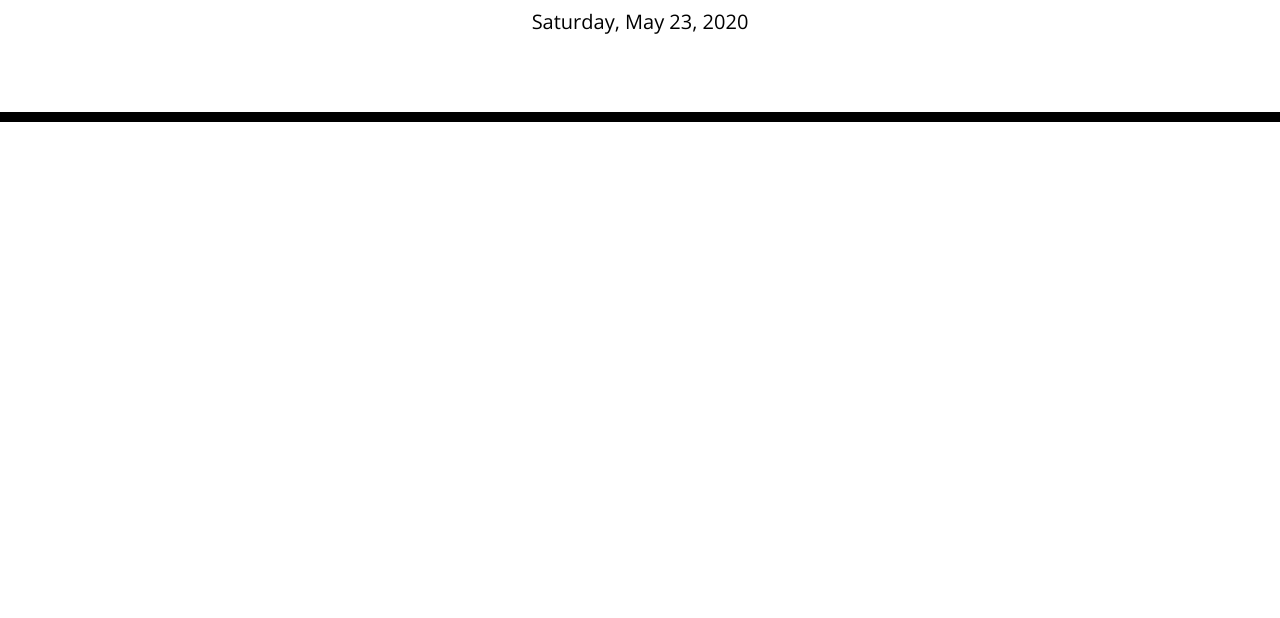
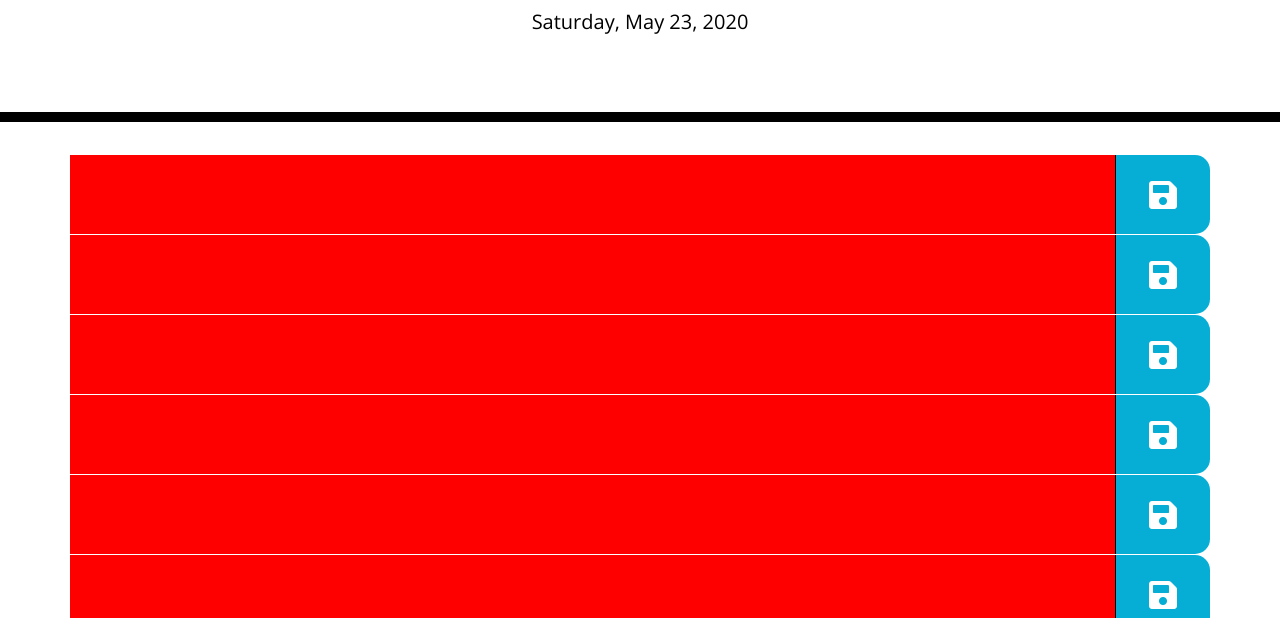
Before and after one commit to rad-a/work-day-scheduler, a plain HTML site: page index.html in a window 1280 px wide. Shown: the part 182-800 px from the top of the page. Drawn offline with nearby package versions, Linux system fonts and the light colour scheme.

Commit message:
Created schedule with description area and save button

```diff
--- a/assets/css/style.css
+++ b/assets/css/style.css
@@ -1,16 +1,20 @@
+/*ADD MEDIA QUERIES IF FINISHED ON TIME */
+
 body {
-    font-family: 'Open Sans', sans-serif;
+  font-family: "Open Sans", sans-serif;
   font-size: 16px;
   line-height: 1;
 }
 
-  textarea{
+textarea {
   background: transparent;
   border: none;
   resize: none;
   color: #000000;
-    border-left: 1px solid black;
-    padding: 10px;
+  padding: 15px;
+  width: 100%;
+  height: 100%;
+  outline: none;
 }
 
 .jumbotron {
@@ -21,26 +25,32 @@ body {
   border-bottom: 10px solid black;
 }
 
-  .description{
+.description {
   white-space: pre-wrap;
 }
 
-  .time-block{
+.time-block {
   text-align: center;
   border-radius: 15px;
+
 }
 
 .row {
   white-space: pre-wrap;
   height: 80px;
-    border-top: 1px solid white;;
+  border-top: 1px solid white;
+
 }
 
 .hour {
   background-color: #ffffff;
   color: #000000;
   border-top: 1px dashed #000000;
+  display: flex;
+  justify-content: flex-end;
 }
+/* REVISIT */
+
 
 .past {
   background-color: #d3d3d3;
@@ -61,11 +71,18 @@ body {
   border-left: 1px solid black;
   border-top-right-radius: 15px;
   border-bottom-right-radius: 15px;
-    background-color: #06AED5;
+  background-color: #06aed5;
   color: white;
+  display: flex;
+  justify-content: center;
+  align-items: center;
 }
 
 .saveBtn i:hover {
   font-size: 20px;
-    transition: all .3s ease-in-out;
+  transition: all 0.3s ease-in-out;
 }
+
+.col {
+  background-color: red;
+}
--- a/assets/js/script.js
+++ b/assets/js/script.js
@@ -7,16 +7,16 @@
 //TODO
 //2. Variable for timeblocks
 //3. Create timeblocks
-    //3a. Assign each timeblock a moment()
-    //3b. Append timeblocks to container div
+//3a. Assign each timeblock a moment()
+//3b. Append timeblocks to container div
 
 // WHEN I view the timeblocks for that day
 // THEN each timeblock is color coded to indicate whether it is in the past, present, or future
 //TODO
 //4. Variables for current timeblock state
-    //4a. Designate color for timeblock < current time
-    //4b. Color for timeblock = current time
-    //4c. Color for timeblock > current time
+//4a. Designate color for timeblock < current time
+//4b. Color for timeblock = current time
+//4c. Color for timeblock > current time
 // WHEN I click into a timeblock
 // THEN I can enter an event
 //TODO
@@ -32,22 +32,88 @@
 //7. Write a JSON.parse statement to retrieve object upon load
 //7a. obj = JSON.parse(localStorage.yourObject || "{}");
 
-
-//Declare DOM Variables
-let currentDay = document.getElementById('currentDay');
-let  timeBlockArea = document.querySelector('.container');
 //current Date + Time
-let now = moment();
 
 //Functions
 
-$(document).ready(function() {
-//Translate currentDay to dayOfWeek, Month Day, Year format
-$(currentDay).append(now.format('dddd, MMMM DD, YYYY'));
-console.log(now.format('dddd, MMMM DD, YYYY'));
+$(document).ready(function () {
+  //Declare DOM Variables
+  let currentDay = document.getElementById("current-day");
+  let scheduleContainer = document.getElementById("schedule-container");
+  let timeSlot = [...document.querySelectorAll("row")];
 
-//Create timeblocks
-$('.container').append('<div class="time-block"></div>')
+  //Set current day in the Day, Month, Date, Year format
+  let today = moment().format("dddd, MMMM DD, YYYY");
+  $(currentDay).text(today);
+
+//NOT SURE I NEED THIS
+  let nowHour24 = moment().format('H');
+  console.log(nowHour24);
+  let nowHour12 = moment().format('h');
+  console.log(nowHour12);
+
+  //Start and end of day
+let startWorkDay = 9; // 9AM
+let endWorkDay = 17; // 5PM
+
+  for (let time = 9; time < 18; time++) {
 
 
+
+
+    //Create time block rows
+    let hourRow = $("<div>");
+    $(hourRow).addClass("row timeBlock");
+
+    $(scheduleContainer).append(hourRow);
+
+    //Create div for editable timeblock area
+    let hourTextArea = $("<div>");
+    $(hourTextArea).addClass("col");
+//Add a textarea element on the editable area
+    let hourDesc = $("<textarea>");
+    hourTextArea.append(hourDesc);
+
+    //Create the save button
+    let saveButton = $("<div>");
+    $(saveButton).addClass("col-2 col-md-1 saveBtn");
+    $(saveButton).html('<i class="fas fa-2x fa-save"></i>');
+
+    //Create
+    let hourInfo = ($("<div>").classList =
+    "hour col-2 col-md-1");
+
+    // $(hourInfo).text([i].value);
+    // console.log(hour[i]);
+
+    hourRow.append(hourTextArea, saveButton);
+
+
+
+    // let  = document.createTextNode([i]);
+
+    // timeBlockArea.insertBefore(hourBlock, timeBlockArea.childNodes[2]);
+    // // console.log(childToAppend);
+    // // timeSlot.appendChild(childToAppend);
+    // console.log(timeBlockArea[1]);
+  }
 });
+/*
+timeblocks.forEach(appendBlock);
+
+function appendBlock() {
+
+  $(timeBlockArea).append('<div class="timeblock"></div>')
+ console.log(timeBlockArea)
+
+};
+
+})
+/*
+
+timeSlot.forEach(console.log("time: " + now.hour()));
+
+while (now.hour()) {
+    $(timeSlot).addClass("present");
+}
+*/
--- a/index.html
+++ b/index.html
@@ -27,14 +27,151 @@
     <header class="jumbotron">
       <h1 class="display-3">Work Day Scheduler</h1>
       <p class="lead">A simple calendar app for scheduling your work day</p>
-      <p id="currentDay" class="lead"></p>
+      <p id="current-day" class="lead"></p>
     </header>
-    <div class="container">
+
+    <div class="container schedule-block" id="schedule-container">
+
+
+
       <!-- Timeblocks go here -->
+
+      <!-- <div class="row">
+        <div class="hour col-2 col-md-1">9AM</div>
+        <div class="timeBlock col"></div>
+        <div class="saveBtn col-2 col-md-1">
+          <i class="fas fa-2x fa-save"></i>
+        </div>
+      </div>
+      <div class="row">
+        <div class="hour col-2 col-md-1">10AM</div>
+        <div class="timeBlock col"></div>
+        <div class="saveBtn col-2 col-md-1">
+          <i class="fas fa-2x fa-save"></i>
+        </div>
+      </div>
+      <div class="row">
+        <div class="hour col-2 col-md-1">11AM</div>
+        <div class="timeBlock col"></div>
+        <div class="saveBtn col-2 col-md-1">
+          <i class="fas fa-2x fa-save"></i>
+        </div>
+      </div>
+      <div class="row">
+        <div class="hour col-2 col-md-1">12PM</div>
+        <div class="timeBlock col"></div>
+        <div class="saveBtn col-2 col-md-1">
+          <i class="fas fa-2x fa-save"></i>
+        </div>
+      </div>
+      <div class="row">
+        <div class="hour col-2 col-md-1">1PM</div>
+        <div class="timeBlock col"></div>
+        <div class="saveBtn col-2 col-md-1">
+          <i class="fas fa-2x fa-save"></i>
+        </div>
+      </div>
+      <div class="row">
+        <div class="hour col-2 col-md-1">2PM</div>
+        <div class="timeBlock col"></div>
+        <div class="saveBtn col-2 col-md-1">
+          <i class="fas fa-2x fa-save"></i>
+        </div>
+      </div>
+      <div class="row">
+        <div class="hour col-2 col-md-1">3PM</div>
+        <div class="timeBlock col"></div>
+        <div class="saveBtn col-2 col-md-1">
+          <i class="fas fa-2x fa-save"></i>
+        </div>
+      </div>
+      <div class="row">
+        <div class="hour col-2 col-md-1">4PM</div>
+        <div class="timeBlock col"></div>
+        <div class="saveBtn col-2 col-md-1">
+          <i class="fas fa-2x fa-save"></i>
+        </div>
+      </div>
+      <div class="row">
+        <div class="hour col-2 col-md-1">5PM</div>
+        <div class="timeBlock col"></div>
+        <div class="saveBtn col-2 col-md-1">
+          <i class="fas fa-2x fa-save"></i>
+        </div>
+      </div>
+    </div> -->
+
+
+    <!-- <div class="row">
+      <div class="hour col-2 col-md-1">9AM</div>
+      <div class="saveBtn col-2 col-md-1">
+        <i class="fas fa-2x fa-save"></i>
+      </div>
     </div>
+    <div class="row">
+      <div class="hour col-2 col-md-1">10AM</div>
+      <div class="saveBtn col-2 col-md-1">
+        <i class="fas fa-2x fa-save"></i>
+      </div>
+    </div>
+    <div class="row">
+      <div class="hour col-2 col-md-1">11AM</div>
 
+      <div class="saveBtn col-2 col-md-1">
+        <i class="fas fa-2x fa-save"></i>
+      </div>
+    </div>
+    <div class="row">
+      <div class="hour col-2 col-md-1">12PM</div>
+
+      <div class="saveBtn col-2 col-md-1">
+        <i class="fas fa-2x fa-save"></i>
+      </div>
+    </div>
+    <div class="row">
+      <div class="hour col-2 col-md-1">1PM</div>
+
+      <div class="saveBtn col-2 col-md-1">
+        <i class="fas fa-2x fa-save"></i>
+      </div>
+    </div>
+    <div class="row">
+      <div class="hour col-2 col-md-1">2PM</div>
+
+      <div class="saveBtn col-2 col-md-1">
+        <i class="fas fa-2x fa-save"></i>
+      </div>
+    </div>
+    <div class="row">
+      <div class="hour col-2 col-md-1">3PM</div>
+
+      <div class="saveBtn col-2 col-md-1">
+        <i class="fas fa-2x fa-save"></i>
+      </div>
+    </div>
+    <div class="row">
+      <div class="hour col-2 col-md-1">4PM</div>
+
+      <div class="saveBtn col-2 col-md-1">
+        <i class="fas fa-2x fa-save"></i>
+      </div>
+    </div>
+    <div class="row">
+      <div class="hour col-2 col-md-1">5PM</div>
+
+      <div class="saveBtn col-2 col-md-1">
+        <i class="fas fa-2x fa-save"></i>
+      </div>
+    </div>
+  </div> -->
+
+
+</div>
     <script src="https://code.jquery.com/jquery-3.4.1.min.js"></script>
-    <script src="https://cdnjs.cloudflare.com/ajax/libs/moment.js/2.24.0/moment.min.js" type="text/javascript"></script>
+    <script
+      src="https://cdnjs.cloudflare.com/ajax/libs/moment.js/2.24.0/moment.min.js"
+      type="text/javascript"
+    ></script>
     <script src="./assets/js/script.js" type="text/javascript"></script>
   </body>
 </html>
```
Also changed, not shown: 1 other file. Lines whose indentation alone changed are shown as unchanged.
